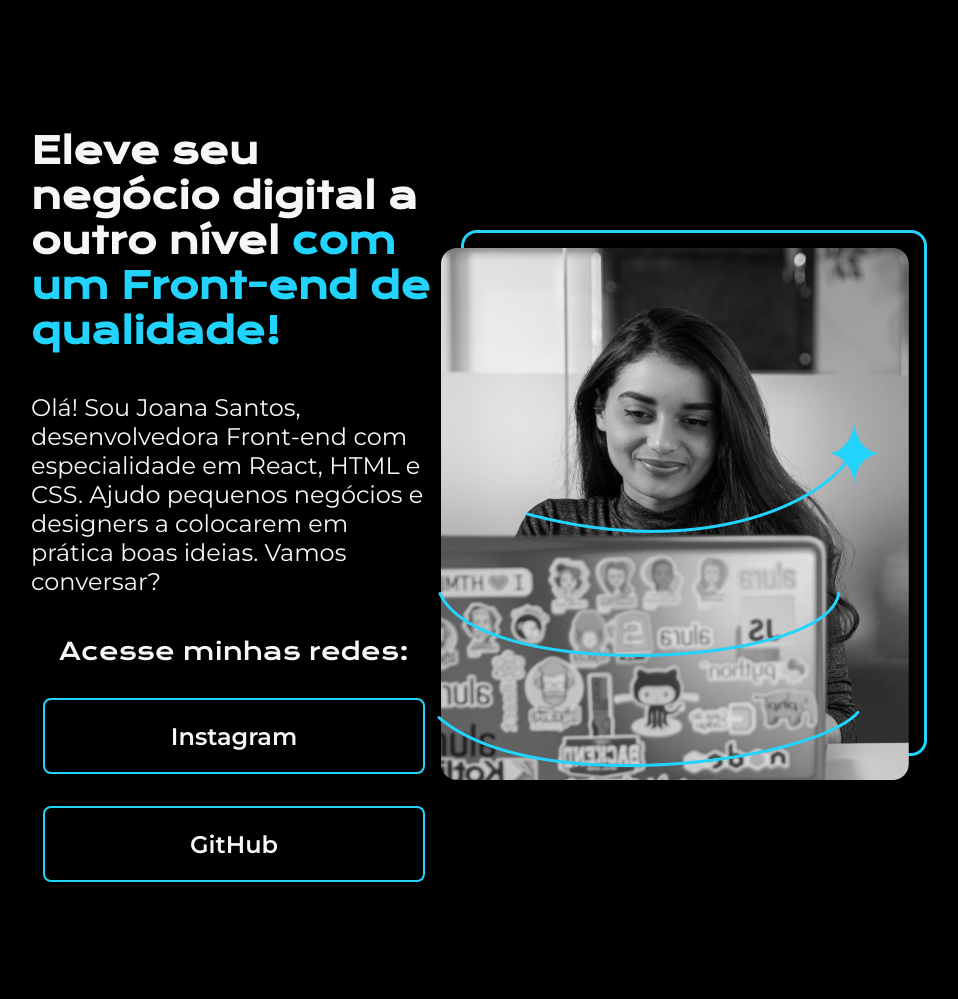
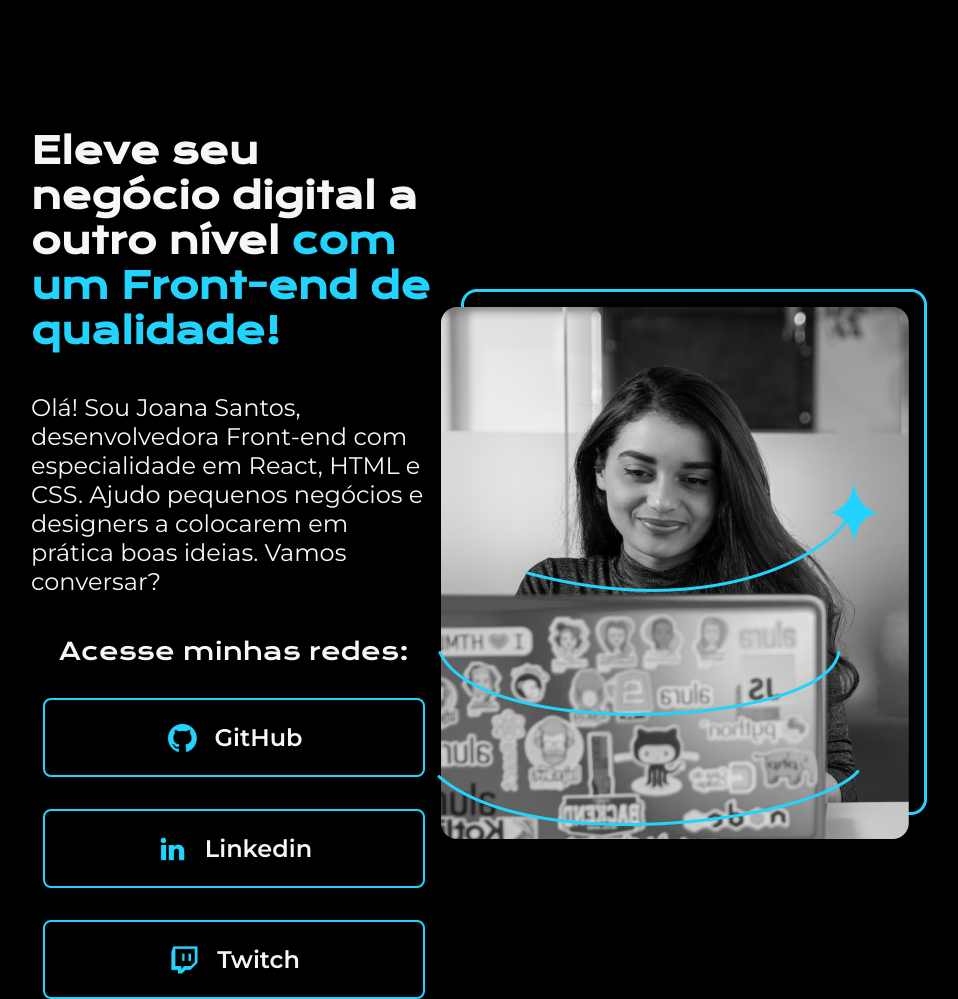
Before and after one commit to FernandoSousae/Caminho_Web3.0-Fase1_HTML_e_CSS, a plain HTML site: page index.html in a window 1280 px wide. Shown: the whole page, without its empty margins (161-1119 px from the left). Before the commit the page ends 928 px from the top, so only its background shows below. Drawn offline with nearby package versions, Linux system fonts and the light colour scheme.

Commit message:
Configurando os botões e imagens

```diff
--- a/index.html
+++ b/index.html
@@ -25,11 +25,21 @@
                 </p>
                 <div class="apresentacao__links">
                     <h2 class="apresentacao__links__subtitulo">Acesse minhas redes:</h2>
-                    <a class="apresentacao__links__link" href="https://instagram.com/rafaballerini">Instagram</a>
-                    <a class="apresentacao__links__link" href="https://github.com/guilhermeonrails">GitHub</a>
+                    <a class="apresentacao__links__link" href="https://github.com/guilhermeonrails">
+                        <img src="./assets/github.png" >
+                        GitHub
+                    </a>
+                    <a class="apresentacao__links__link" href="https://linkedin.com/in/guilhermeonrails">
+                        <img src="./assets/linkedin.png" >
+                        Linkedin
+                    </a>
+                    <a class="apresentacao__links__link" href="https://twitch.tv/guilimadev">
+                        <img src="./assets/twitch.png" >
+                        Twitch
+                    </a>
                 </div>
         </section>
-            <img src="imagem.png" alt="Foto da Joana Santos programando">
+            <img src="./assets/Imagem.png" alt="Foto da Joana Santos programando">
     </main>
     <footer></footer>
 </body>
--- a/style.css
+++ b/style.css
@@ -55,6 +55,10 @@ body{
 }
 
 .apresentacao__links__link{
+    display: flex;
+    align-items: center;
+    justify-content: center;
+    gap: 16px;
     width: 378px;
     text-align: center;
     border-radius: 8px;
@@ -66,3 +70,7 @@ body{
     font-family: "Montserrat", sans-serif;
     border: 2px solid #22D4FD;
 }
+
+.apresentacao__links__link:hover{
+    background-color: #272727;
+}
```
Also changed, not shown: assets/Imagem.png (renamed from Imagem.png), assets/github.png (added), assets/instagram.png (added), assets/linkedin.png (added), assets/twitch.png (added), assets/twitter-novo.png (added), assets/twitter.png (added).
